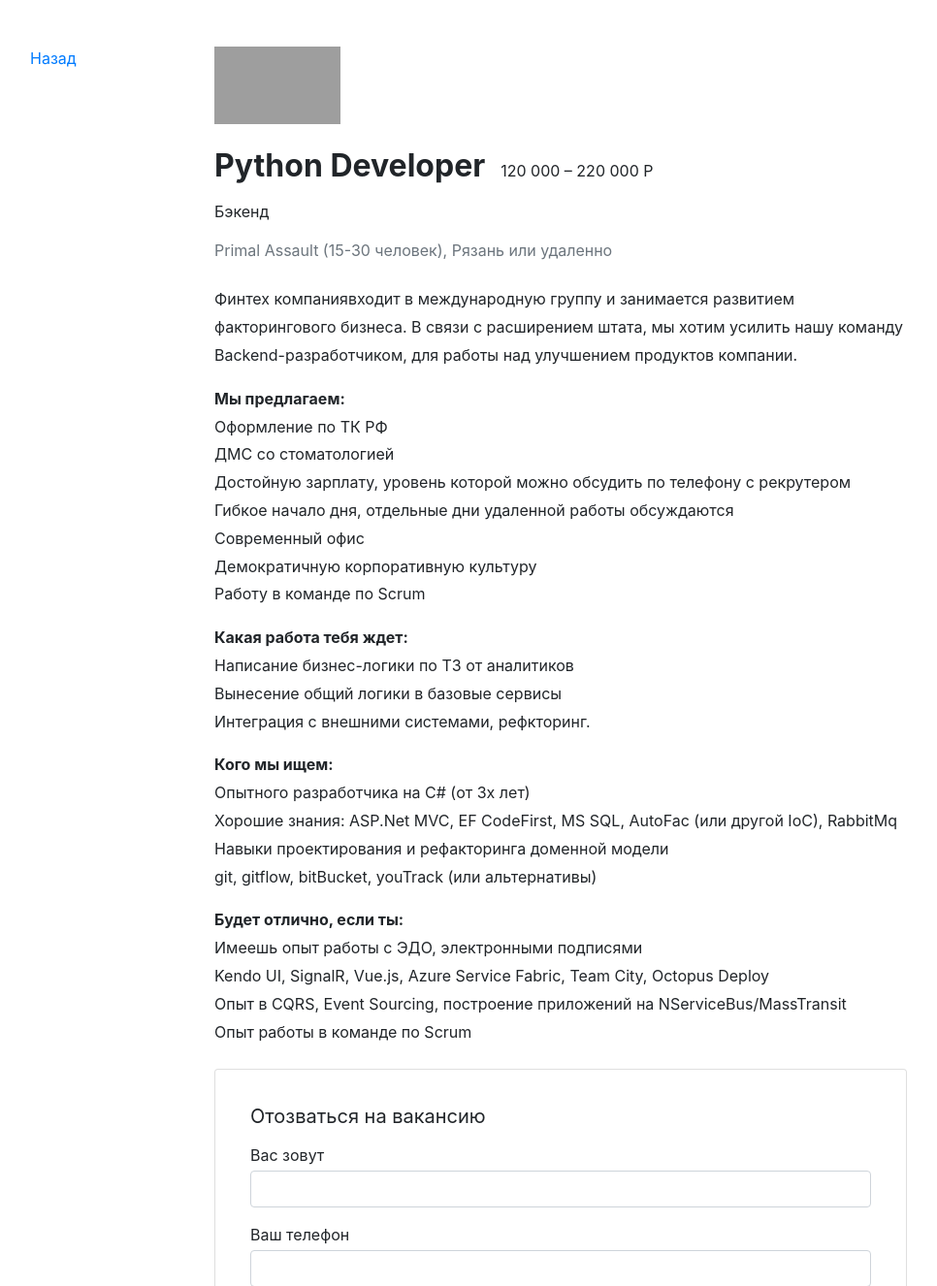
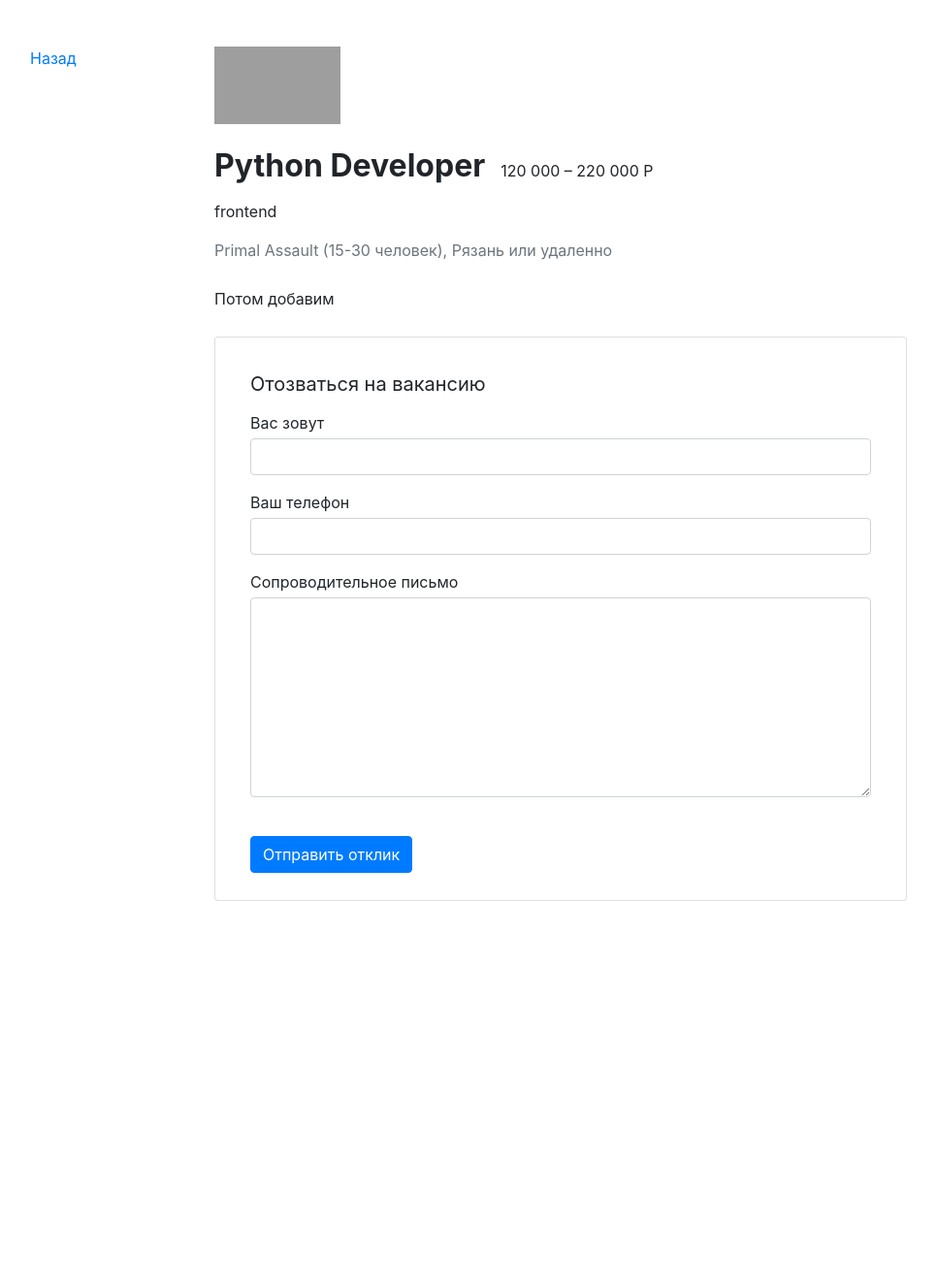
Before and after one commit to oleg-kazbeev/headhunter_site, a Django app: page /vacancies/6 in a window 1280 px wide. Shown: the part 72-1398 px from the top of the page at 97% size, without its empty margins (70-1036 px from the left). After the commit the page ends 1001 px from the top, so only its background shows below. Run offline with Django 3.2, Linux system fonts and the light colour scheme; data comes from the database, SQL or seed files in the repository; some libraries are stand-ins or nearby versions; grey boxes are pictures that could not be loaded.

Commit message:
Counters for company vacancies page, all-vacancies page and vacancies by specialty page were added. Also vacancy page was modified.

```diff
--- a/templates/vacancies/company.html
+++ b/templates/vacancies/company.html
@@ -12,7 +12,7 @@
         <img src="{{ company.logo.url }}" width="130" height="80" alt="">
       </div>
       <h1 class="h1 text-center mx-auto mt-0 pt-1" style="font-size: 70px;"><strong>{{ company.name }}</strong></h1>
-      <p class="text-center pt-1">Компания, 5 вакансий</p>
+      <p class="text-center pt-1">Компания,  {{ amount }} {% if amount == 1 %} вакансия {% elif amount > 1 and amount < 5 %} вакансии {% else %} вакансий {% endif %}</p>
       {% if vacancies %}
       <div class="row mt-5">
         <div class="col-12 col-lg-8 offset-lg-2 m-auto">
@@ -22,7 +22,7 @@
               <div class="row">
                 <div class="col-12 col-md-8 col-lg-9">
                   <h2 class="h2 pb-2">{{ vacancy.title }}</h2>
-                  <p class="mb-2">Бэкенд</p>
+                  <p class="mb-2">{{ vacancy.specialty.code }}</p>
                   <p>От {{ vacancy.salary_min }} до {{ vacancy.salary_max }} руб.</p>
                   <p class="text-muted pt-1">{{ vacancy.published_at }}</p>
                 </div>
--- a/templates/vacancies/index.html
+++ b/templates/vacancies/index.html
@@ -37,7 +37,7 @@
             <img class="mx-auto d-block" src="{{ specialty.0.picture.url }}" width="80" height="80" alt="">
             <div class="card-body">
               <p class="card-text mb-2">{{ specialty.0.title }}</p>
-              <p class="card-text"><a href="/vacancies/cat/{{ specialty.0.code }}">{{ specialty.1 }} вакансий</a></p>
+              <p class="card-text"><a href="/vacancies/cat/{{ specialty.0.code }}">{{ specialty.1 }} {% if specialty.1 == 1 %} вакансия {% elif specialty.1 > 1 and specialty.1 < 5 %} вакансии {% else %} вакансий {% endif %}</a></p>
             </div>
           </div>
         </div>
@@ -55,7 +55,7 @@
               <img class="mx-auto d-block" src="{{ company.0.logo.url }}" width="150" alt="">
             </a>
             <div class="card-body">
-              <p class="card-text"><a href="/companies/{{ company.0.id }}">{{ company.1 }} вакансий</a></p>
+              <p class="card-text"><a href="/companies/{{ company.0.id }}">{{ company.1 }} {% if company.1 == 1 %} вакансия {% elif company.1 > 1 and company.1 < 5 %} вакансии {% else %} вакансий {% endif %}</a></p>
             </div>
           </div>
         </div>
--- a/templates/vacancies/vacancies.html
+++ b/templates/vacancies/vacancies.html
@@ -6,7 +6,7 @@
   <main class="container mt-3">
     <section>
       <h1 class="h1 text-center mx-auto mt-4 pt-5" style="font-size: 70px;"><strong>{{ specialty }}</strong></h1>
-      <p class="text-center pt-1">85 вакансий</p>
+      <p class="text-center pt-1"> {{ amount }} {% if amount == 1 %} вакансия {% elif amount > 1 and amount < 5 %} вакансии {% else %} вакансий {% endif %}</p>
       {% if vacancies %}
       <div class="row mt-5">
         <div class="col-12 col-lg-8 offset-lg-2 m-auto">
--- a/templates/vacancies/vacancy.html
+++ b/templates/vacancies/vacancy.html
@@ -17,36 +17,10 @@
             <h1 class="h2 mt-4 font-weight-bold" >{{ vacancy.title }}</h1>
             <p class="m-0 pl-3">120 000 – 220 000 Р</p>
           </div>
-          <p class="mt-2">Бэкенд</p>
+          <p class="mt-2">{{vacancy.specialty.code}}</p>
           <p class="text-muted mb-4">Primal Assault (15-30 человек), Рязань или удаленно</p>
           <div style="line-height: 1.8;">
-            <p>Финтех компаниявходит в международную группу  и занимается развитием факторингового бизнеса. В связи с расширением штата, мы хотим усилить нашу команду Backend-разработчиком, для работы над улучшением продуктов компании.</p>
-            <p><b>Мы предлагаем: </b><br>
-              Оформление по ТК РФ<br>
-              ДМС со стоматологией<br>
-              Достойную зарплату, уровень которой можно обсудить по телефону с рекрутером<br>
-              Гибкое начало дня, отдельные дни удаленной работы обсуждаются<br>
-              Современный офис<br>
-              Демократичную корпоративную культуру<br>
-              Работу в команде по Scrum
-            </p>
-            <p><b>Какая работа тебя ждет: </b><br>
-              Написание бизнес-логики по ТЗ от аналитиков<br>
-              Вынесение общий логики в базовые сервисы<br>
-              Интеграция с внешними системами, рефкторинг.
-            </p>
-            <p><b>Кого мы ищем: </b><br>
-              Опытного разработчика на C# (от 3х лет)<br>
-              Хорошие знания: ASP.Net MVC, EF CodeFirst, MS SQL, AutoFac (или другой IoC), RabbitMq <br>
-              Навыки проектирования и рефакторинга доменной модели <br>
-              git, gitflow, bitBucket, youTrack (или альтернативы)
-            </p>
-            <p><b>Будет отлично, если ты:</b><br>
-              Имеешь опыт работы с ЭДО, электронными подписями<br>
-              Kendo UI, SignalR, Vue.js, Azure Service Fabric, Team City, Octopus Deploy<br>
-              Опыт в CQRS, Event Sourcing, построение приложений на NServiceBus/MassTransit<br>
-              Опыт работы в команде по Scrum
-            </p>
+            {{ vacancy.description }}
           </div>
           <form action="" class="card mt-4 mb-3" method="post"> {% csrf_token %}
             <div class="card-body mx-3">
--- a/vacancies/views.py
+++ b/vacancies/views.py
@@ -29,23 +29,29 @@ class MainView(View):
 
 class VacanciesView(View):
     def get(self, request):
-        jobs = Vacancy.objects.all()
-        return render(request, 'vacancies/all-vacancies.html', {'jobs': jobs})
+        vacancies = Vacancy.objects.all()
+        amount_of_vacancies = vacancies.count
+        return render(request, 'vacancies/all-vacancies.html', {'vacancies': vacancies,
+                                                                'amount': amount_of_vacancies})
 
 
 class VacanciesBySpecialtyView(View):
     def get(self, request, specialty):
         vacancies = Vacancy.objects.filter(specialty__code=specialty)
+        amount_of_vacancies = vacancies.count
         return render(request, 'vacancies/vacancies.html', {'vacancies': vacancies,
-                                                            'specialty': specialty})
+                                                            'specialty': specialty,
+                                                            "amount": amount_of_vacancies})
 
 
 class VacanciesInCompanyView(View):
     def get(self, request, company_id):
         company = get_object_or_404(Company, id=company_id)
         company_vacancies = Vacancy.objects.filter(company=company)
+        amount_of_vacancies = company_vacancies.count
         return render(request, 'vacancies/company.html', {'vacancies': company_vacancies,
-                                                          'company': company})
+                                                          'company': company,
+                                                          "amount": amount_of_vacancies})
 
 
 class VacancyView(View):
```
Also changed, not shown: templates/vacancies/all-vacancies.html (+7 -7 lines).
